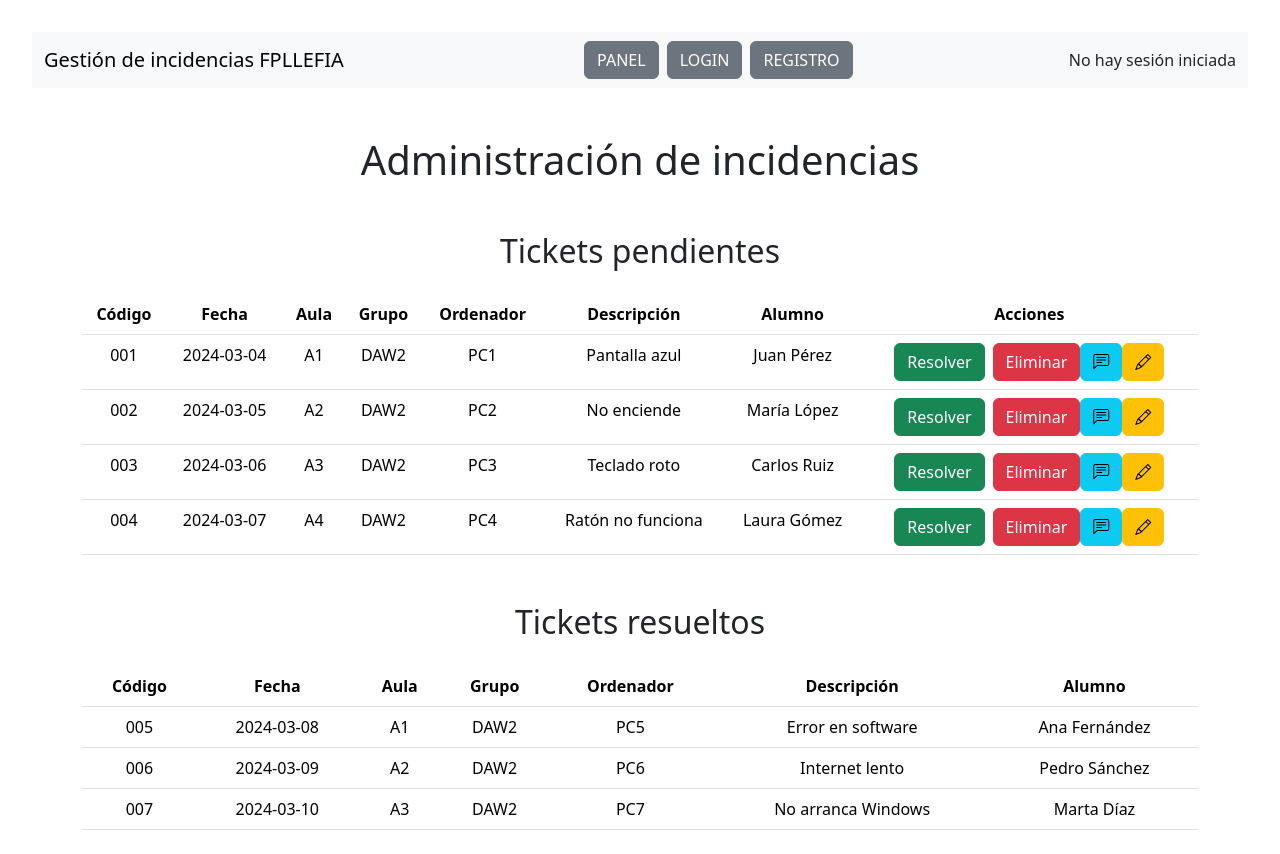
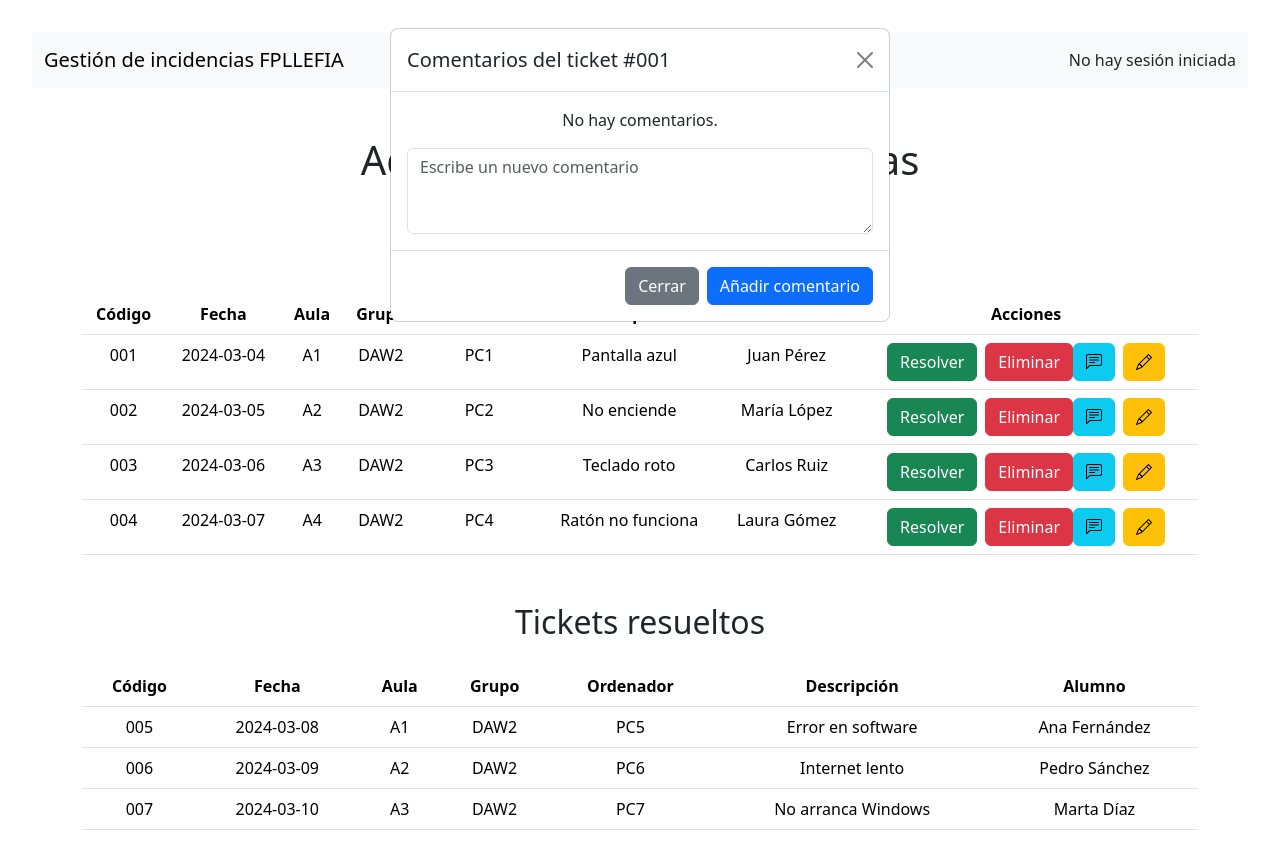
Before and after one commit to Albertojs89/RegistreIncidencies, a React (Vite) app: page / in a window 1280 px wide. Both pictures are taken after a click on the button 1101 px from the left and 362 px from the top of the page. Shown: the top 854 px of the page. Built offline with nearby package versions, Linux system fonts and the light colour scheme.

Commit message:
ver y editar comentarios

```diff
--- a/src/components/Comentaris.jsx
+++ b/src/components/Comentaris.jsx
@@ -1,21 +1,88 @@
-import React from "react";
+import React, { useState, useEffect } from "react";
 
-export default function Comentaris({ comentaris = [] }) {
+export default function Comentaris({ tiquet, onTancar }) {
+  const [comentaris, setComentaris] = useState([]);
+  const [nouComentari, setNouComentari] = useState("");
+
+  useEffect(() => {
+    if (tiquet) {
+      const dadesTiquets = JSON.parse(localStorage.getItem("dades_tiquets")) || [];
+      const tiquetTrobat = dadesTiquets.find((t) => t.id === tiquet.id);
+      if (tiquetTrobat && tiquetTrobat.comentaris) {
+        setComentaris(tiquetTrobat.comentaris);
+      } else {
+        setComentaris([]);
+      }
+    }
+  }, [tiquet]);
+
+  function afegirComentari() {
+    if (!nouComentari.trim()) return;
+
+    const nou = {
+      text: nouComentari,
+      autor: JSON.parse(localStorage.getItem("usuari_sessio"))?.email || "Anònim",
+      data: new Date().toLocaleString()
+    };
+
+    const actualitzats = [...comentaris, nou];
+    setComentaris(actualitzats);
+
+    const dadesTiquets = JSON.parse(localStorage.getItem("dades_tiquets")) || [];
+    const nousTiquets = dadesTiquets.map((t) => {
+      if (t.id === tiquet.id) {
+        return { ...t, comentaris: actualitzats };
+      }
+      return t;
+    });
+
+    localStorage.setItem("dades_tiquets", JSON.stringify(nousTiquets));
+    setNouComentari("");
+  }
+
   return (
-    <div>
-      <h5 className="mt-3">Comentarios</h5>
-      {comentaris.length > 0 ? (
-        <ul className="list-group">
-          {comentaris.map((comentari, index) => (
-            <li key={index} className="list-group-item">
-              <p><strong>{comentari.autor}</strong> ({comentari.data})</p>
-              <p>{comentari.text}</p>
-            </li>
-          ))}
-        </ul>
-      ) : (
-        <p>No hay comentarios para este tiquet.</p>
-      )}
+    <div className="modal show fade d-block" tabIndex="-1">
+      <div className="modal-dialog">
+        <div className="modal-content">
+
+          <div className="modal-header">
+            <h5 className="modal-title">
+              Comentarios del ticket #{tiquet && tiquet.codigo}
+            </h5>
+            <button type="button" className="btn-close" onClick={onTancar}></button>
+          </div>
+
+          <div className="modal-body">
+            {comentaris.length === 0 && <p>No hay comentarios.</p>}
+
+            {comentaris.length > 0 && (
+              <ul className="list-group">
+                {comentaris.map((c, index) => {
+                  return (
+                    <li key={index} className="list-group-item">
+                      <strong>{c.autor}</strong> ({c.data}): {c.text}
+                    </li>
+                  );
+                })}
+              </ul>
+            )}
+
+            <textarea
+              className="form-control mt-3"
+              rows="3"
+              value={nouComentari}
+              onChange={(e) => setNouComentari(e.target.value)}
+              placeholder="Escribe un nuevo comentario"
+            ></textarea>
+          </div>
+
+          <div className="modal-footer">
+            <button className="btn btn-secondary" onClick={onTancar}>Cerrar</button>
+            <button className="btn btn-primary" onClick={afegirComentari}>Añadir comentario</button>
+          </div>
+
+        </div>
+      </div>
     </div>
   );
 }
--- a/src/components/TiquetsPendents.jsx
+++ b/src/components/TiquetsPendents.jsx
@@ -1,4 +1,5 @@
 import React, { useState, useEffect } from "react";
+import Comentaris from "./Comentaris";
 
 
 
@@ -20,6 +21,7 @@ useEffect se activa automaticamente cuando el componente se monta (cuando se car
 export default function TiquetsPendents() {
   const [tiquets, setTiquets] = useState([]);
   const [missatge, setMissatge] = useState("");
+  const [tiquetSeleccionat, setTiquetSeleccionat] = useState(null);
 
 
 
@@ -66,6 +68,10 @@ export default function TiquetsPendents() {
       return tiquet;
     });
 
+
+
+
+
     // 3. Guardamos el array actualizado en localStorage
     localStorage.setItem("dades_tiquets", JSON.stringify(tiquetsActualitzats));
 
@@ -77,6 +83,9 @@ export default function TiquetsPendents() {
     setTimeout(() => setMissatge(""), 3000);
 
   }
+function tancarModalComentaris() {
+  setTiquetSeleccionat(null);
+}
 
 
   return (
@@ -116,9 +125,21 @@ export default function TiquetsPendents() {
                   <button className="btn btn-success"onClick={() => handleResoldre(tiquet.id)}>Resolver</button>
 
                   <button className="btn btn-danger ms-2" onClick={() => handleEliminarTiquet(tiquet.id)}>Eliminar</button>
-                  <button className="btn btn-info" title="Ver comentarios"><i class="bi bi-chat-left-text"></i></button>
-                  <button class="btn btn-warning" title="Añadir comentario"><i class="bi  bi-pencil" data-bs-toggle="modal" data-bs-target="#exampleModal"></i>
-          </button>
+                 <button
+                    className="btn btn-info"
+                    title="Ver comentarios"
+                    onClick={() => setTiquetSeleccionat(tiquet)}
+                  >
+                    <i className="bi bi-chat-left-text"></i>
+                  </button>
+                <button
+                  className="btn btn-warning ms-2"
+                  title="Añadir comentario"
+                  onClick={() => setTiquetSeleccionat(tiquet)}
+                >
+                  <i className="bi bi-pencil"></i>
+                </button>
+
                 </td>
               </tr>
             ))
@@ -129,6 +150,10 @@ export default function TiquetsPendents() {
           )}
         </tbody>
       </table>
+      {tiquetSeleccionat && (
+  <Comentaris tiquet={tiquetSeleccionat} onTancar={tancarModalComentaris} />
+)}
+
     </div>
   );
 }
```
